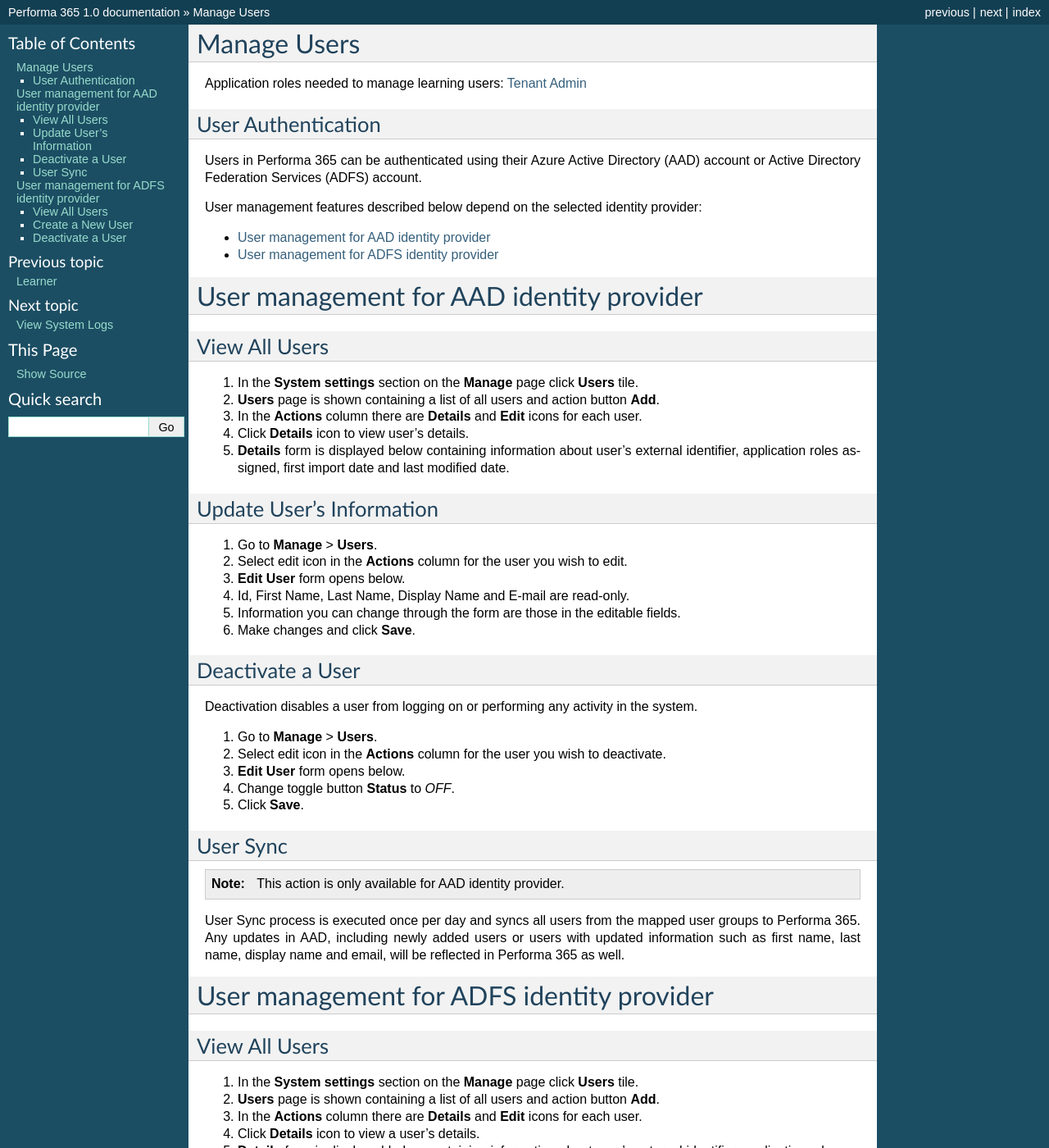
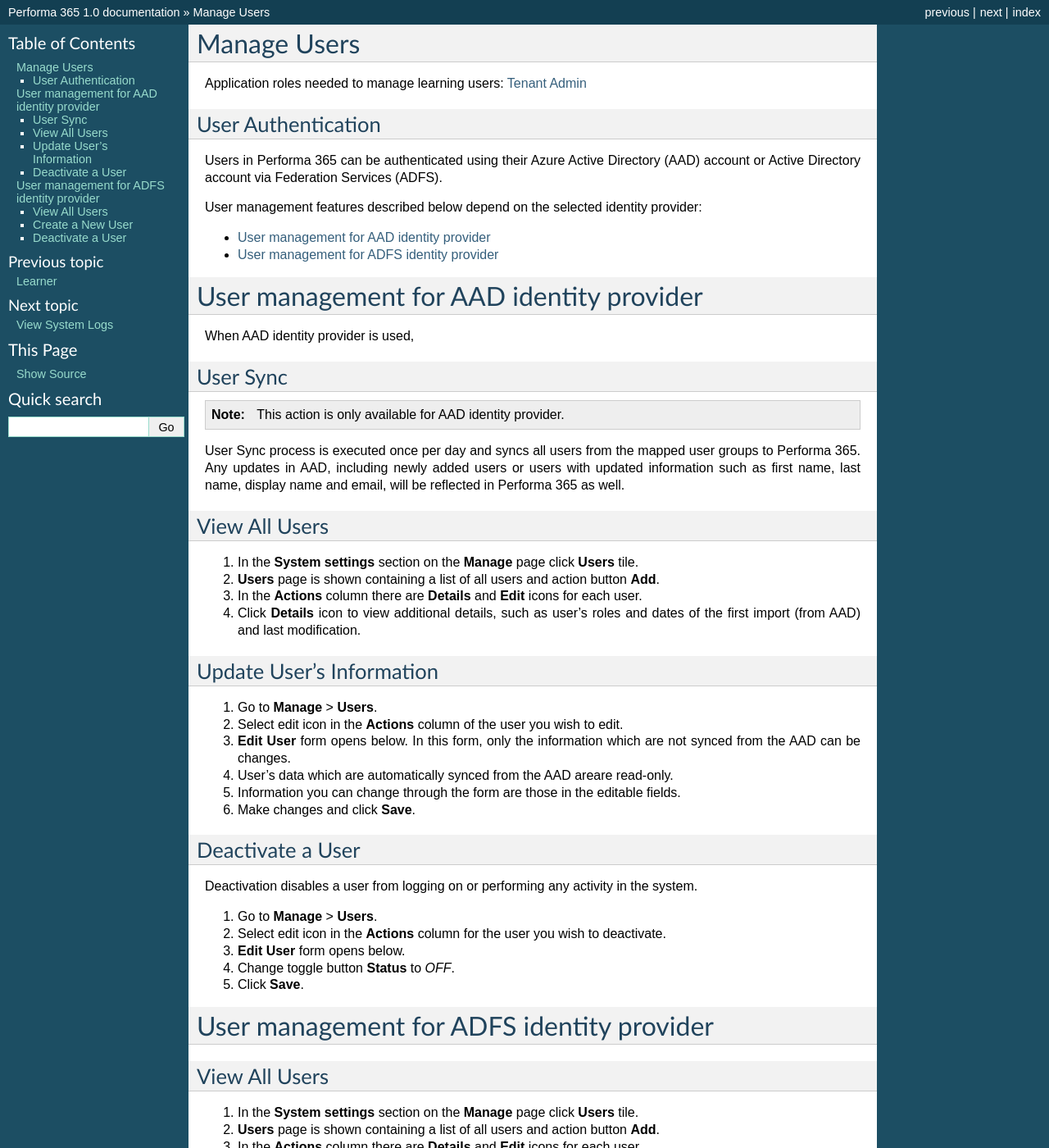
Before and after one commit to pslisko/performa365docs, a Sphinx documentation site: the page built from docs/howto/manage_users.rst, in a window 1280 px wide and 1400 px high. Shown: the whole window at 82% size. Built offline with Sphinx 7.4.7, drawn with Linux system fonts in a browser that asks for light colours; pages that are not in the unit, such as notebooks, are missing from menus.

Commit message:
Update manage_users.rst

```diff
--- a/docs/howto/manage_users.rst
+++ b/docs/howto/manage_users.rst
@@ -8,7 +8,7 @@
 User Authentication
 ^^^^^^^^^^^^^^^^^^^^^^^^^^^^^^^^^^^^^^^^
 
-Users in Performa 365 can be authenticated using their Azure Active Directory (AAD) account or Active Directory Federation Services (ADFS) account.
+Users in Performa 365 can be authenticated using their Azure Active Directory (AAD) account or Active Directory account via Federation Services (ADFS).
 
 User management features described below depend on the selected identity provider:
 
@@ -20,23 +20,30 @@
 User management for AAD identity provider
 ================================================
 
+When AAD identity provider is used,
+
+User Sync
+^^^^^^^^^^^^
+
+.. note:: This action is only available for AAD identity provider.
+
+User Sync process is executed once per day and syncs all users from the mapped user groups to Performa 365. Any updates in AAD, including newly added users or users with updated information such as first name, last name, display name and email, will be reflected in Performa 365 as well.
+
 View All Users
 ^^^^^^^^^^^^^^
 
 #. In the **System settings** section on the **Manage** page click **Users** tile.
 #. **Users** page is shown containing a list of all users and action button **Add**.
 #. In the **Actions** column there are **Details** and **Edit** icons for each user.
-#. Click **Details** icon to view user's details.
-#. **Details** form is displayed below containing information about user's external identifier, application roles assigned, first import date and last modified date.
-
+#. Click **Details** icon to view additional details, such as user's roles and dates of the first import (from AAD) and last modification.
 
 Update User's Information
 ^^^^^^^^^^^^^^^^^^^^^^^^^^^^
 
 #. Go to **Manage** > **Users**.
-#. Select edit icon in the **Actions** column for the user you wish to edit.
-#. **Edit User** form opens below.
-#. Id, First Name, Last Name, Display Name and E-mail are read-only.
+#. Select edit icon in the **Actions** column of the user you wish to edit.
+#. **Edit User** form opens below. In this form, only the information which are not synced from the AAD can be changes.
+#. User's data which are automatically synced from the AAD areare read-only.
 #. Information you can change through the form are those in the editable fields.
 #. Make changes and click **Save**.
 
@@ -52,13 +59,6 @@
 #. **Edit User** form opens below.
 #. Change toggle button **Status**  to *OFF*.
 #. Click **Save**.
-
-User Sync
-^^^^^^^^^^^^
-
-.. note:: This action is only available for AAD identity provider.
-
-User Sync process is executed once per day and syncs all users from the mapped user groups to Performa 365. Any updates in AAD, including newly added users or users with updated information such as first name, last name, display name and email, will be reflected in Performa 365 as well.
 
 
 .. _ADFS:
```
